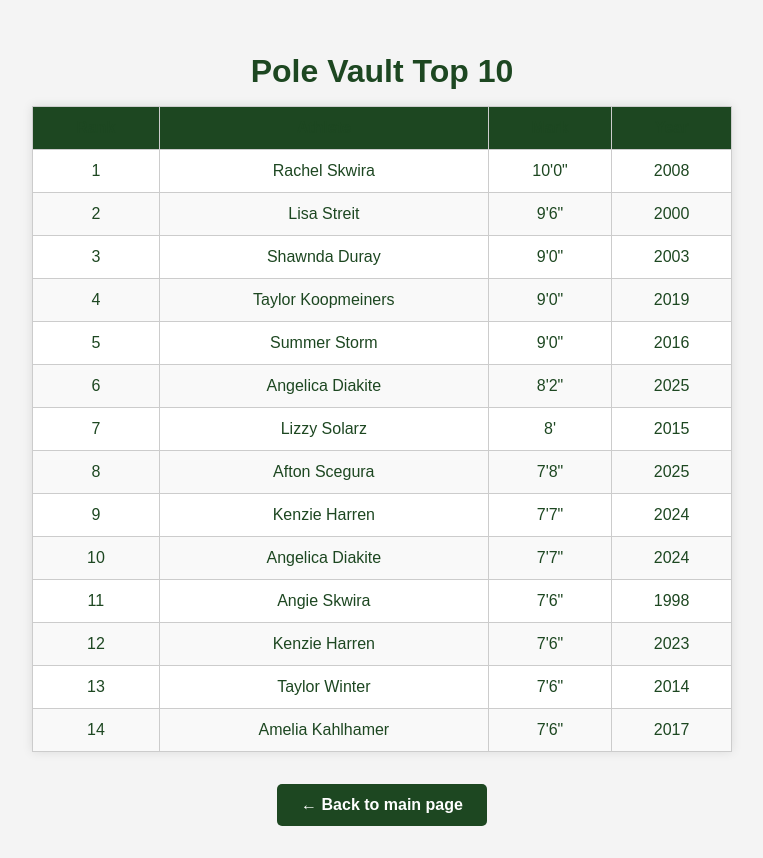
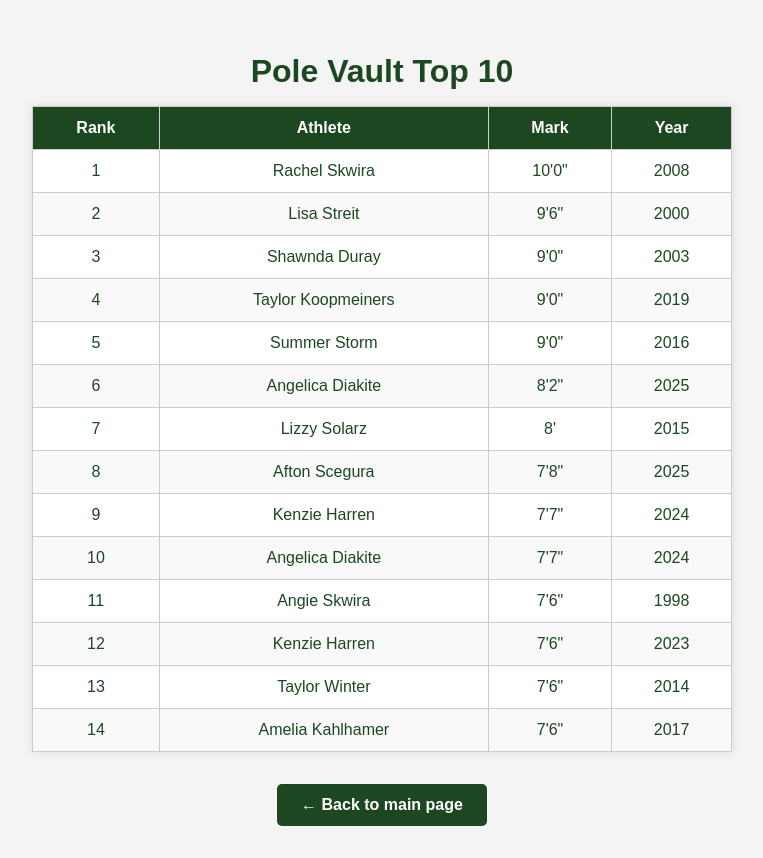
Before and after one commit to Jadarian79/husker-tf-records, a plain HTML site: page PV.html in a window 1280 px wide. Shown: the whole page, without its empty margins (258-1021 px from the left). Drawn offline with Linux system fonts and the light colour scheme.

Commit message:
Update PV.html

```diff
--- a/PV.html
+++ b/PV.html
@@ -36,6 +36,7 @@
     th {
       background-color: #1D4721;
       font-weight: bold;
+      color: white; /* 🔧 Fix: make header text white */
     }
     tbody tr:nth-child(even) {
       background-color: #f9f9f9;
```
